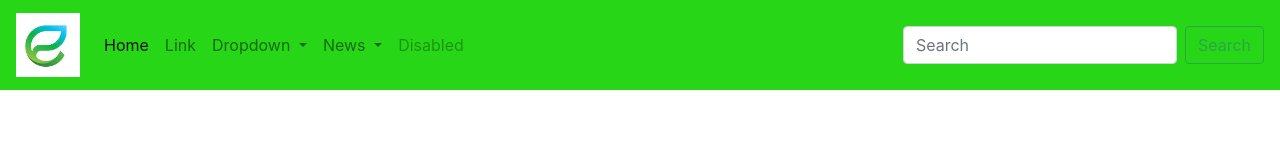
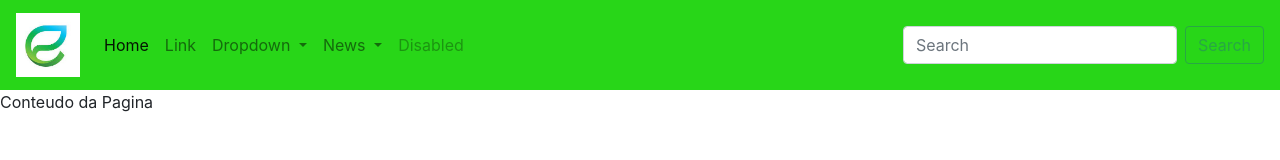
Before and after one commit to joaopokemon/joaots, a plain HTML site: page test.html in a window 1280 px wide. Drawn offline with nearby package versions, Linux system fonts and the light colour scheme.

Commit message:
Adicionei conteudo da pagina

```diff
--- a/test.html
+++ b/test.html
@@ -57,5 +57,6 @@
         </form>
       </div>
     </nav>
+    <p>Conteudo da Pagina</p>
   </body>
 </html>
```
